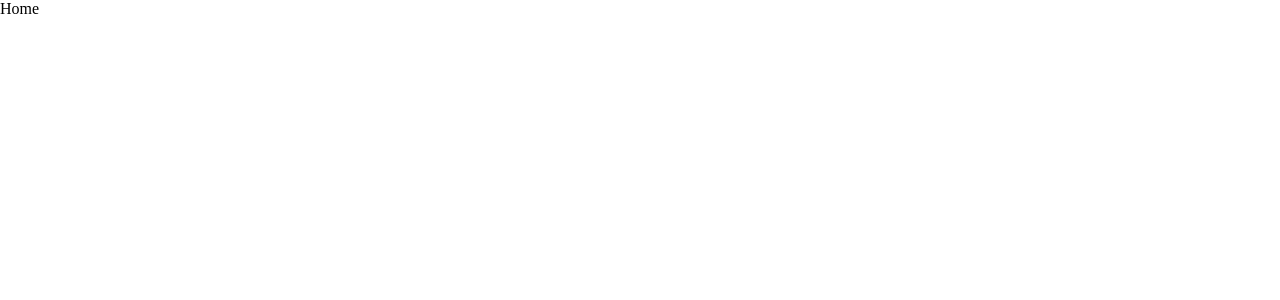
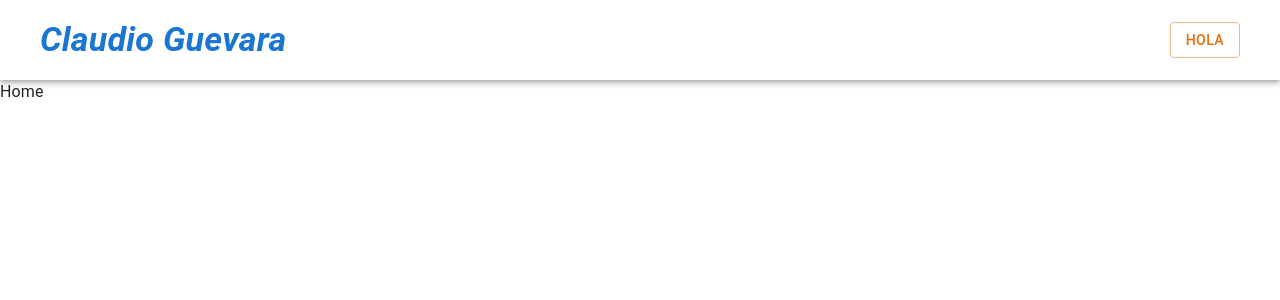
Before and after one commit to ClaudioGuevaraDev/MI-Portafolio, a React (Create React App) app in the folder portafolio/: page / in a window 1280 px wide. Shown: the top 300 px of the page. Built offline with nearby package versions, Linux system fonts and the light colour scheme.

Commit message:
aprendiendo a usar el modo oscuro y avanzamos el navbar

```diff
--- a/portafolio/package.json
+++ b/portafolio/package.json
@@ -3,6 +3,9 @@
   "version": "0.1.0",
   "private": true,
   "dependencies": {
+    "@emotion/react": "^11.9.0",
+    "@emotion/styled": "^11.8.1",
+    "@mui/material": "^5.6.4",
     "@testing-library/jest-dom": "^5.16.4",
     "@testing-library/react": "^13.2.0",
     "@testing-library/user-event": "^13.5.0",
--- /dev/null
+++ b/portafolio/src/components/Navbar.tsx
@@ -0,0 +1,19 @@
+import { AppBar, Box, Button, Toolbar, Typography } from "@mui/material";
+import { useTheme } from "@mui/material/styles"
+
+export default function Navbar() {
+    const theme = useTheme()
+
+  return (
+    <Box sx={{ flexGrow: 1 }}>
+      <AppBar position="static" sx={{ p: 2, backgroundColor: theme.palette.background.default }}>
+        <Toolbar variant="dense">
+          <Typography sx={{ flexGrow: 1, fontWeight: "bold", fontStyle: "italic" }} variant="h4" color="primary" noWrap>Claudio Guevara</Typography>
+          <Button variant="outlined" color="warning">
+            hola
+          </Button>
+        </Toolbar>
+      </AppBar>
+    </Box>
+  );
+}
--- a/portafolio/src/pages/Home.tsx
+++ b/portafolio/src/pages/Home.tsx
@@ -1,5 +1,34 @@
+import { useState } from "react"
+
+import { Box, CssBaseline } from "@mui/material";
+import { ThemeProvider, createTheme } from "@mui/material/styles";
+
+//Components
+import Navbar from "../components/Navbar";
+
 export default function Home() {
+  const [mode, setMode] = useState("light")
+
+  const theme = createTheme({
+    palette: {
+      mode: mode === "light" ? "light" : "dark"
+    }
+  })
+
   return (
-    <div>Home</div>
-  )
+    <ThemeProvider theme={theme}>
+      <CssBaseline/>
+      <Box
+        sx={{
+          width: "100%",
+          height: "100%",
+          minHeight: "100vh",
+          backgroundColor: theme.palette.background.default
+        }}
+      >
+        <Navbar/>
+        Home
+      </Box>
+    </ThemeProvider>
+  );
 }
```
Also changed, not shown: 1 other file (tests, documents, lock files or other folders).
